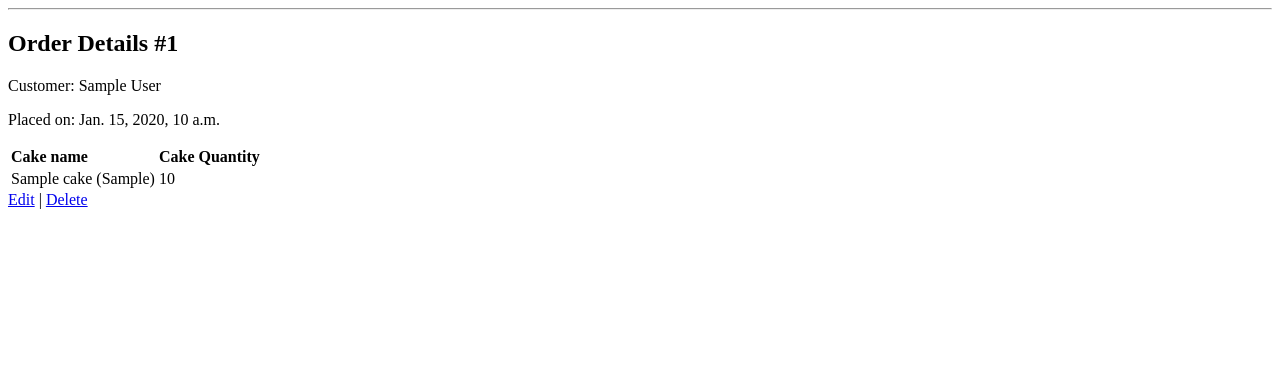
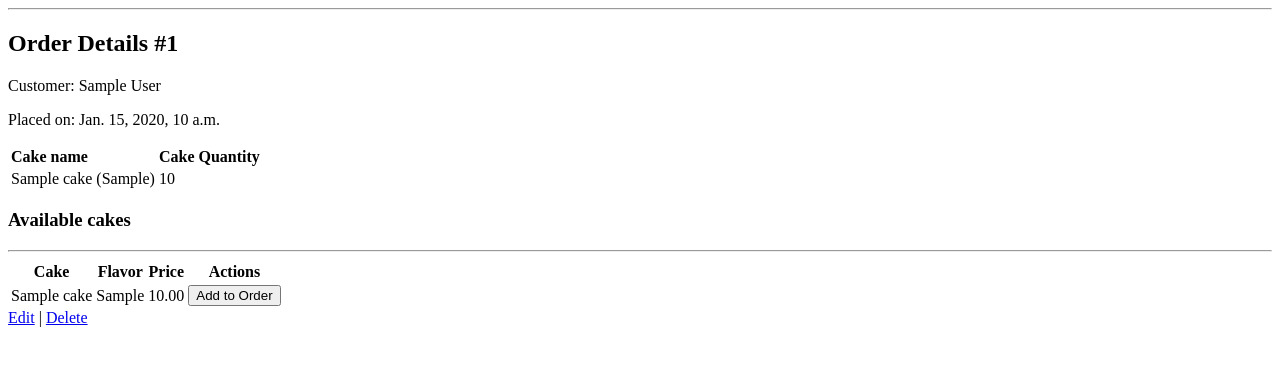
Before and after one commit to priya-aswani-7/bakery, a Django app: template main_app/templates/orders/order_detail.html in a window 1280 px wide. Shown: the part 86-452 px from the top of the page. Run offline with Django 5.2, Linux system fonts and the light colour scheme; the template is opened without the code that fills it: values that come from a table or form of the project are taken from there, others are empty; tables that the repository leaves empty hold one stand-in row (values such as "Sample post").

Commit message:
Display available cakes to add to order

```diff
--- a/main_app/templates/orders/order_detail.html
+++ b/main_app/templates/orders/order_detail.html
@@ -17,6 +17,33 @@
 {% endfor %}
 </table>
 
+<h3>Available cakes</h3>
+<hr>
+{% if available_cakes %}
+<table>
+    <tr>
+        <th>Cake</th>
+        <th>Flavor</th>
+        <th>Price</th>
+        <th>Actions</th>
+    </tr>
+
+    {% for cake in available_cakes %}
+    <tr>
+        <td>{{cake.name}}</td>
+        <td>{{cake.flavor}}</td>
+        <td>{{cake.price}}</td>
+        <td>
+            <form action="{% url 'add_cake_to_order' order.id cake.id %}" method="POST">
+                {% csrf_token %}
+                <button type="submit">Add to Order</button>
+            </form>
+        </td>
+    </tr>
+    {% endfor %}
+</table>
+{% endif %}
+
 <a href="{% url 'order_update' order.pk %}">Edit</a> |
 <a href="{% url 'order_delete' order.pk %}">Delete</a>
 {% endblock %}
```
